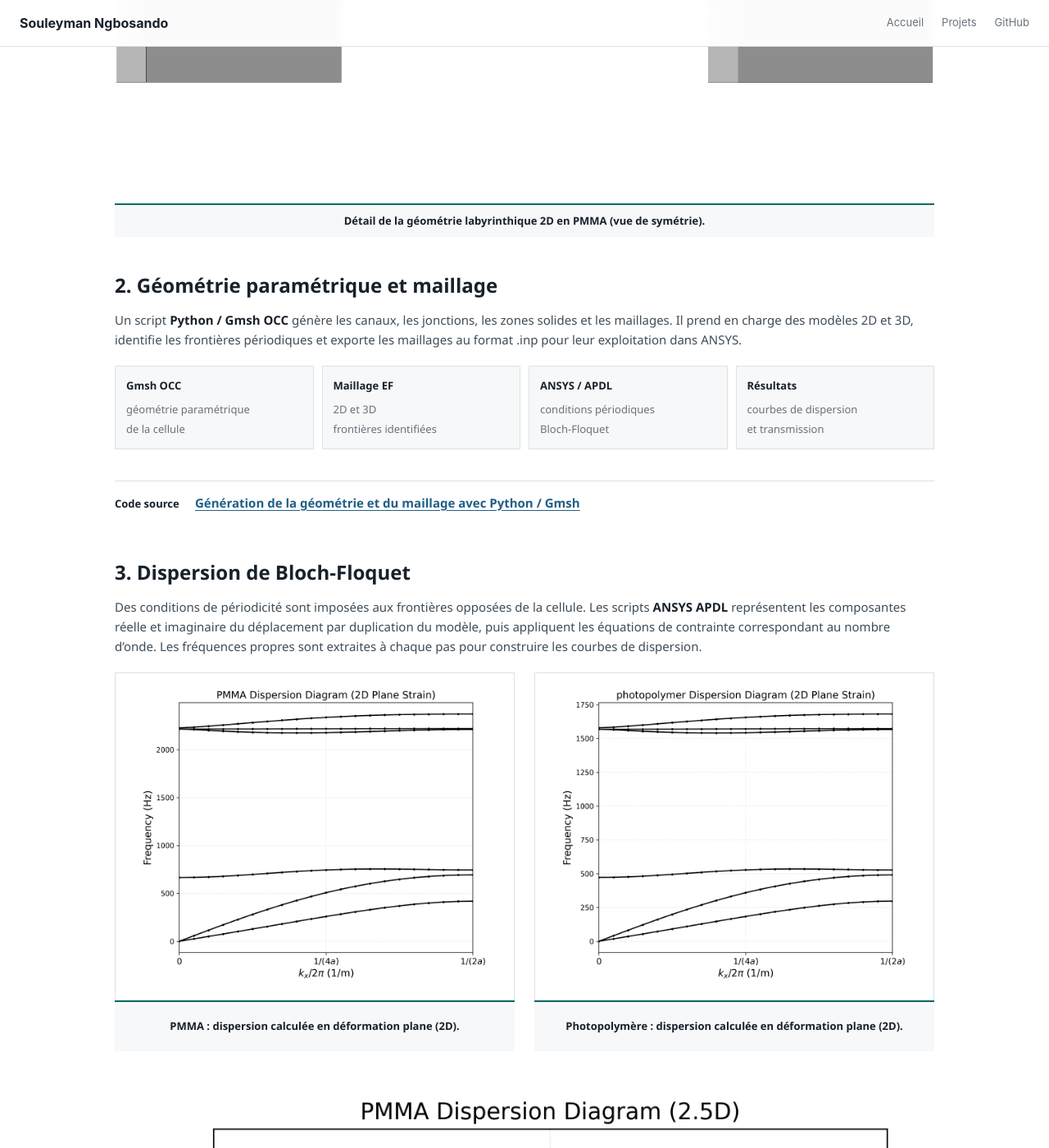
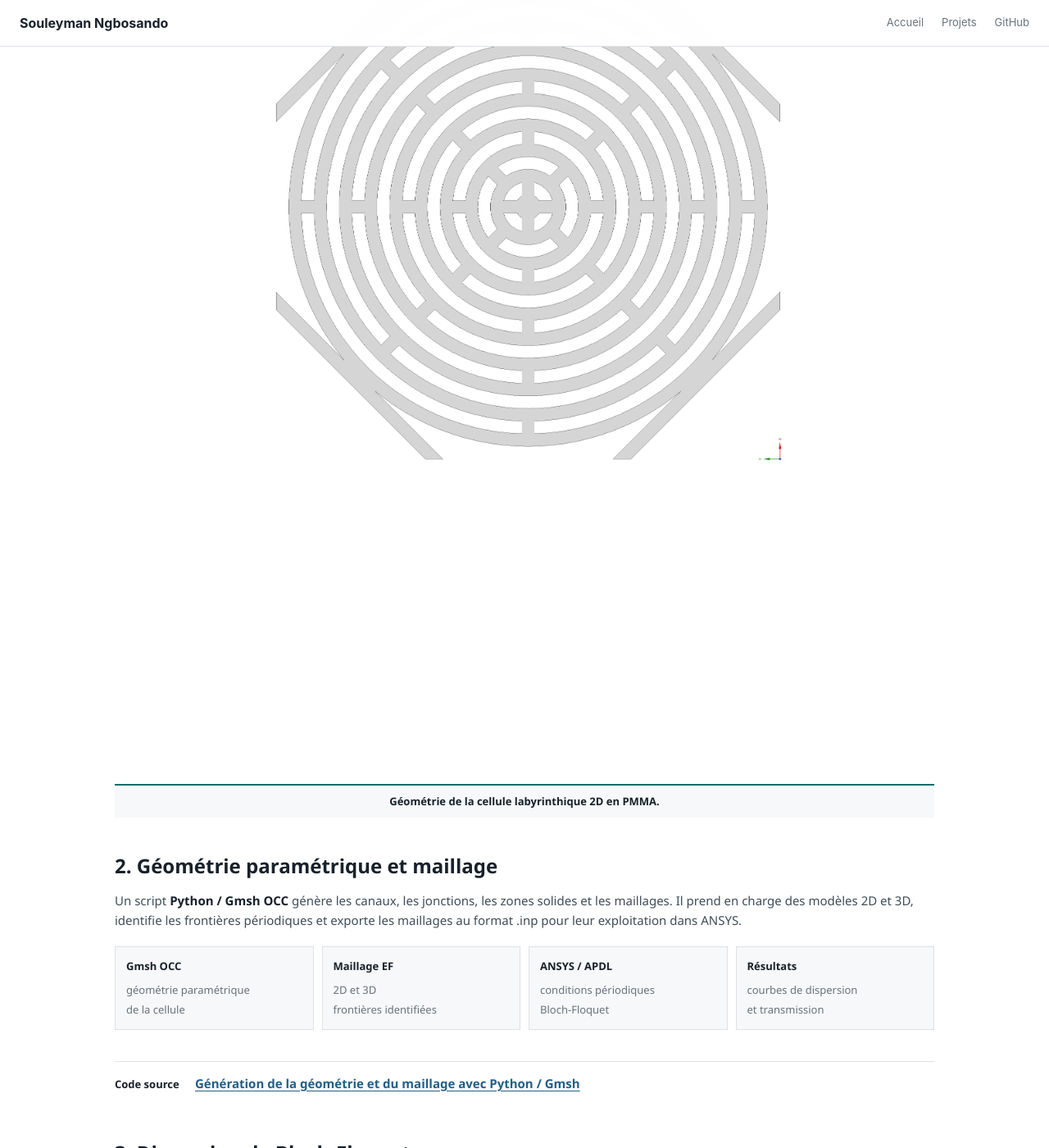
Before and after one commit to Ngbosando/Ngbosando.github.io, a Jekyll site: the page built from _projects/labyrinthine-metamaterial/index.md, in a window 1280 px wide and 1400 px high, scrolled down 1892 px. Shown: the whole window at 82% size. Built offline with Jekyll 4.4.1, drawn with Linux system fonts in a browser that asks for light colours; some of the changed text lies outside the part shown.

Commit message:
Use uploaded 2D labyrinth image and remove obsolete PMMA PDF link

```diff
--- a/_projects/labyrinthine-metamaterial/index.md
+++ b/_projects/labyrinthine-metamaterial/index.md
@@ -34,8 +34,8 @@ La cellule de base possède une période de **50 mm**. Ses canaux concentriques
 </div>
 
 <figure class="figure-wide technical-figure single-figure">
-  <a href="{{ '/assets/images/PMMA%20quarter%20symmetry.png' | relative_url }}"><img src="{{ '/assets/images/PMMA%20quarter%20symmetry.png' | relative_url }}" alt="Vue 2D du modèle labyrinthique en PMMA et de ses canaux concentriques"></a>
-  <figcaption>Détail de la géométrie labyrinthique 2D en PMMA (vue de symétrie).</figcaption>
+  <a href="{{ '/assets/images/Laby%202D.jpg' | relative_url }}"><img src="{{ '/assets/images/Laby%202D.jpg' | relative_url }}" alt="Vue de la cellule élémentaire labyrinthique 2D en PMMA"></a>
+  <figcaption>Géométrie de la cellule labyrinthique 2D en PMMA.</figcaption>
 </figure>
 
 ## 2. Géométrie paramétrique et maillage
@@ -106,4 +106,4 @@ Pour contrôler les résultats, les réponses de transmission calculées avec **
 
 <div class="result-line"><b>Travail en cours</b><span>Il reste à calculer les courbes de dispersion avec couplage fluide-structure, puis à les comparer aux courbes sans fluide pour évaluer l'influence de l'air sur la propagation des ondes et les bandes d'atténuation.</span></div>
 
-Le projet s'appuie notamment sur l'article de Hermann et al. (2024), *Design and experimental validation of a finite-size labyrinthine metamaterial for vibro-acoustics*, comme référence de modélisation. <a href="{{ '/assets/images/Labyrinthine%20metamaterial%20from%20unit%20cell.pdf' | relative_url }}">Voir la géométrie 2D du PMMA (PDF)</a>.
+Le projet s'appuie notamment sur l'article de Hermann et al. (2024), *Design and experimental validation of a finite-size labyrinthine metamaterial for vibro-acoustics*, comme référence de modélisation.
```
